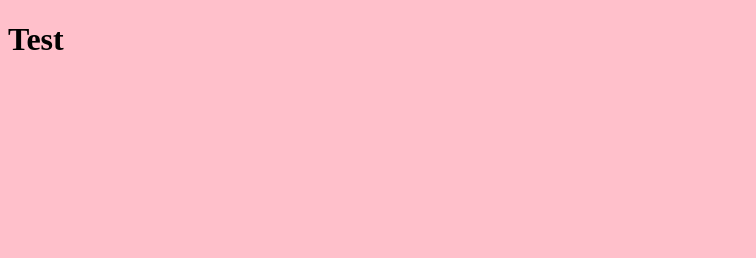
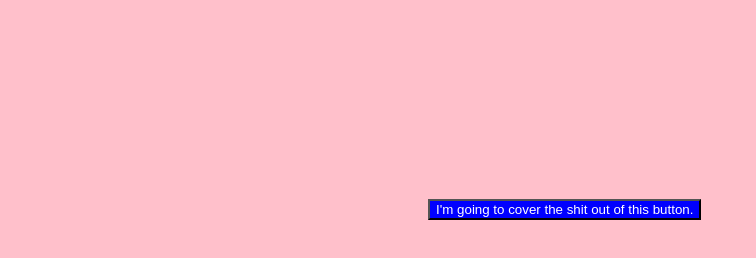
Before and after one commit to ldenham3/tctester, a website: page index.html in a window 1280 px wide. Shown: the whole page, without its empty margins (0-756 px from the left). Drawn offline with Linux system fonts and the light colour scheme.

Commit message:
first test test js file, following quick start

```diff
--- a/css/styles.css
+++ b/css/styles.css
@@ -1,3 +1,13 @@
 * {
 	background: pink;
 }
+
+.covered-button {
+	background: blue;
+	color: #fff;
+	position:relative;
+    top: 191px;
+    left: 420px;
+    right: -420px;
+    bottom: -191px;
+}
--- a/index.html
+++ b/index.html
@@ -13,7 +13,9 @@
 	</head>
 
 	<body>
-		<h1>Test</h1>
+
+		<button class="covered-button">I'm going to cover the shit out of this button.</button>
+
 	</body>
 
 </html>
```
Also changed, not shown: sample-test/basic-page-model.js (added, +8 -0 lines).
